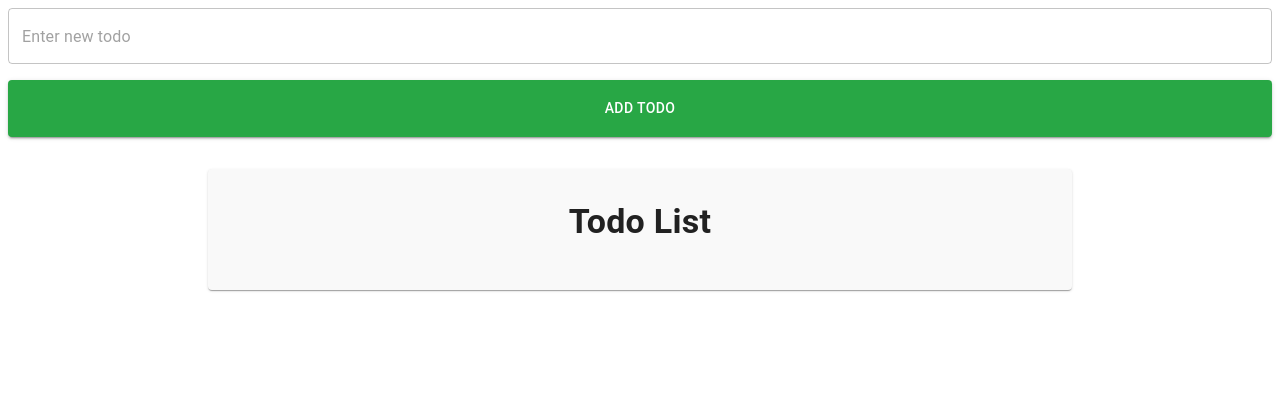
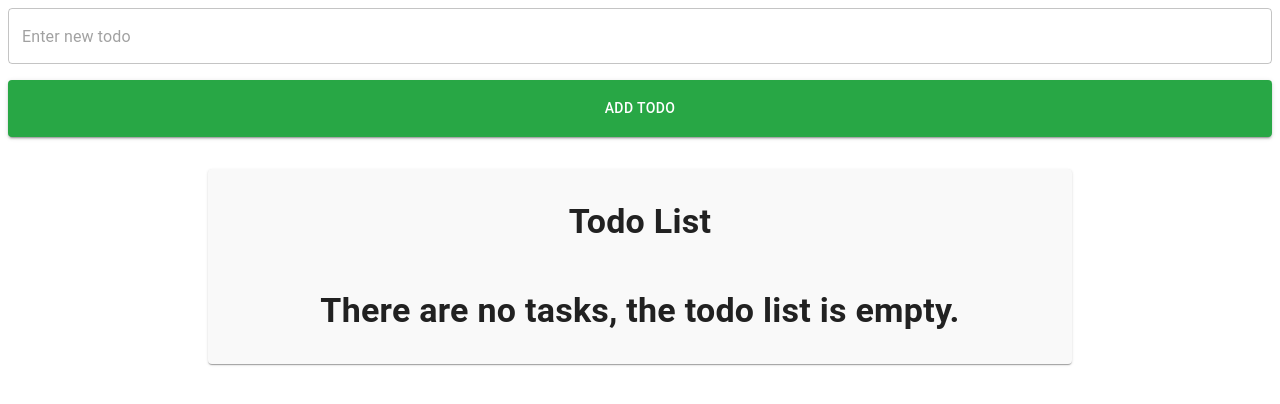
Before and after one commit to DEN21R/todo_pg_toolkit, a React (Vite) app: page / in a window 1280 px wide. Shown: the top 404 px of the page. Built offline with nearby package versions, Linux system fonts and the light colour scheme.

Commit message:
added condition to Todolist

```diff
--- a/src/components/todoList/index.jsx
+++ b/src/components/todoList/index.jsx
@@ -11,11 +11,20 @@ function TodoList() {
         <Typography variant="h4" sx={{ textAlign: 'center', fontWeight: 700 }}>
           Todo List
         </Typography>
-        <List>
-          {todos.map((el) => (
-            <TodoItem key={el.id} todo={el} />
-          ))}
-        </List>
+        {todos.length === 0 ? (
+          <Typography
+            variant="h4"
+            sx={{ textAlign: 'center', fontWeight: 700, mt: 6 }}
+          >
+            There are no tasks, the todo list is empty.
+          </Typography>
+        ) : (
+          <List>
+            {todos.map((el) => (
+              <TodoItem key={el.id} todo={el} />
+            ))}
+          </List>
+        )}
       </Card>
     </Box>
   )
```
